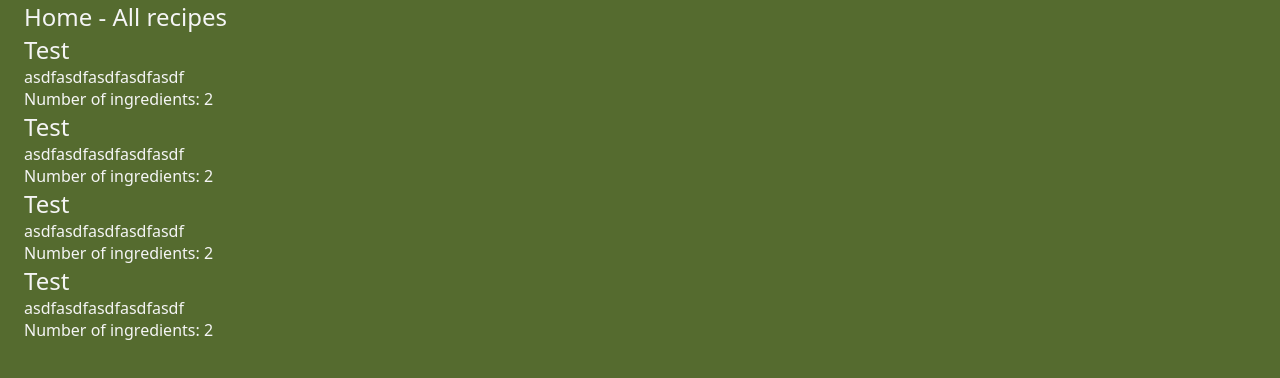
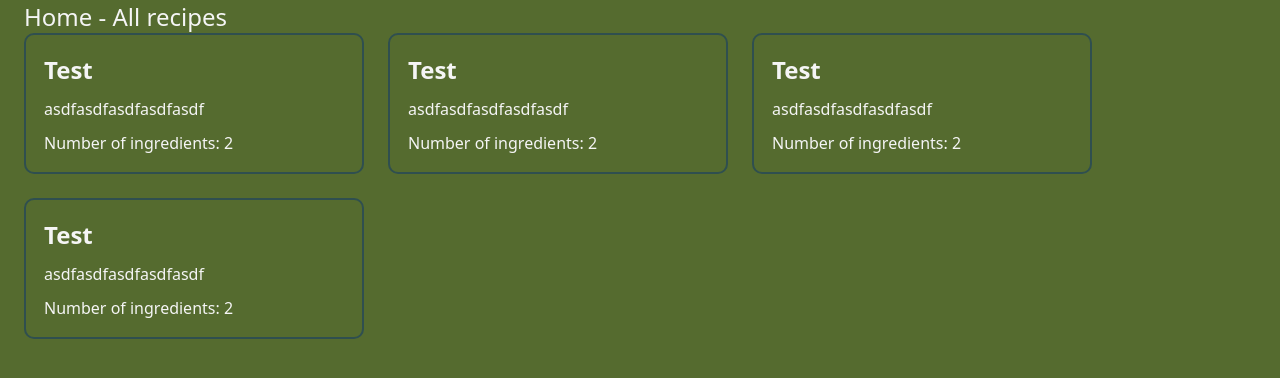
Before and after one commit to Shaedow2000/Recipies-manager, a React (Vite) app in the folder frontend/: page / in a window 1280 px wide. Shown: the top 378 px of the page. Built offline with nearby package versions, Linux system fonts and the light colour scheme.

Commit message:
feat: stlye recipe cards

```diff
--- a/frontend/src/index.css
+++ b/frontend/src/index.css
@@ -41,3 +41,23 @@ span {
   min-height: 100vh;
   color: whitesmoke;
 }
+
+.recipes {
+  width: 100%;
+  display: flex;
+  gap: 24px;
+  flex-wrap: wrap;
+}
+
+.recipe-card {
+  width: 300px;
+  border: solid 2px darkslategray;
+  border-radius: 10px;
+  padding: 18px;
+  display: flex;
+  flex-direction: column;
+  gap: 12px;
+}
+.recipe-card h2 {
+  font-weight: bold;
+}
```
